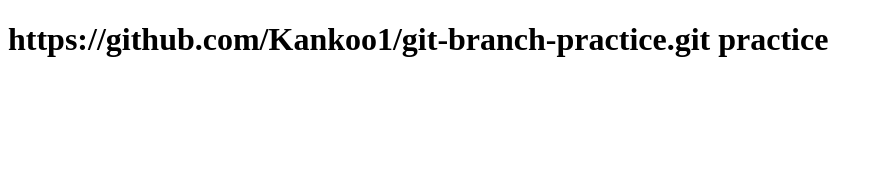
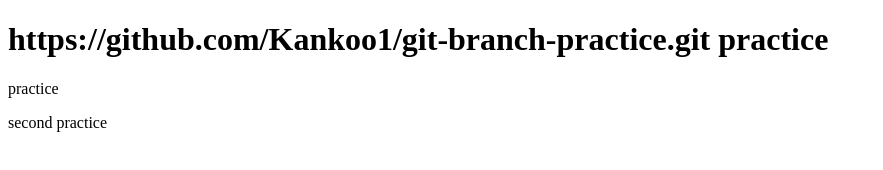
Before and after one commit to Kankoo1/git-branch-practice, a plain HTML site: page index.html in a window 1280 px wide. Shown: the whole page, without its empty margins (0-883 px from the left). Drawn offline with Linux system fonts and the light colour scheme.

Commit message:
edited second commit

```diff
--- a/index.html
+++ b/index.html
@@ -9,5 +9,7 @@
 <body>
     <h1> https://github.com/Kankoo1/git-branch-practice.git practice
     </h1>
+    <p> practice </p>
+    <p> second practice </p>
 </body>
 </html>
```
